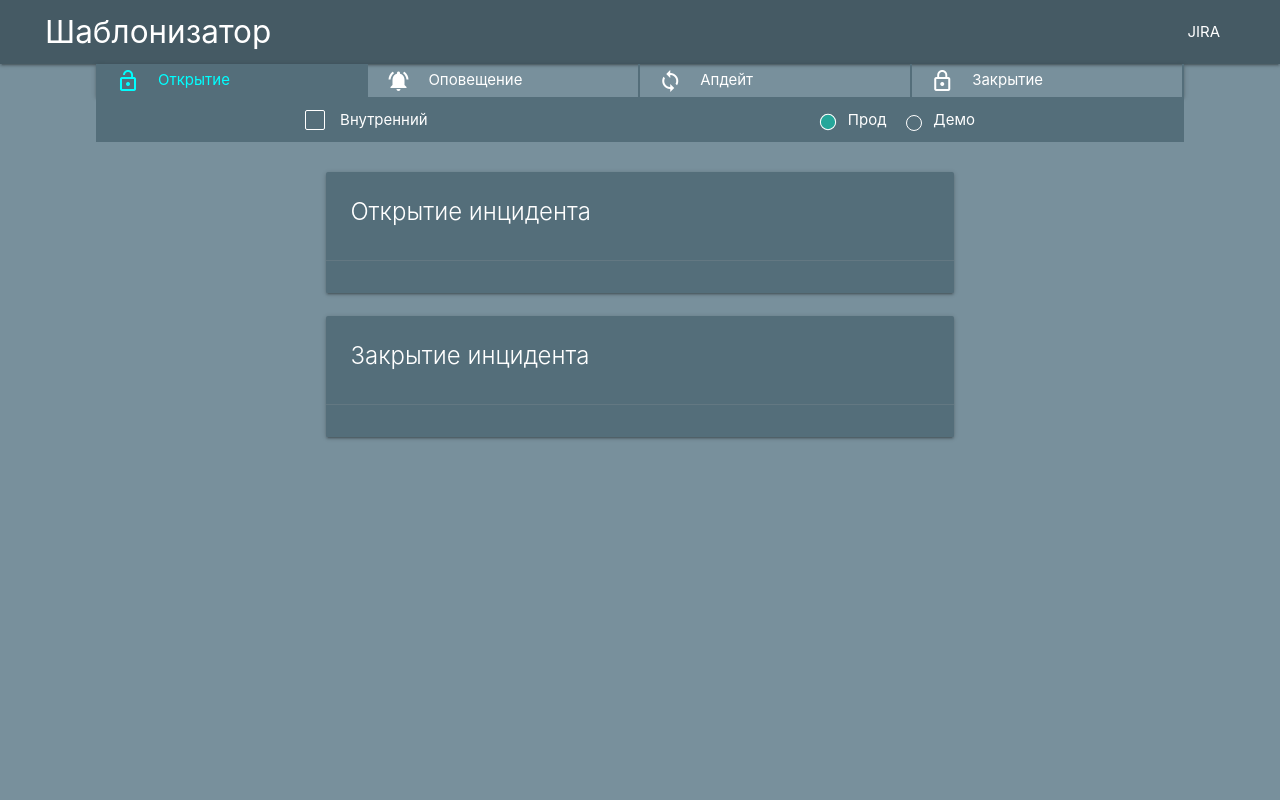
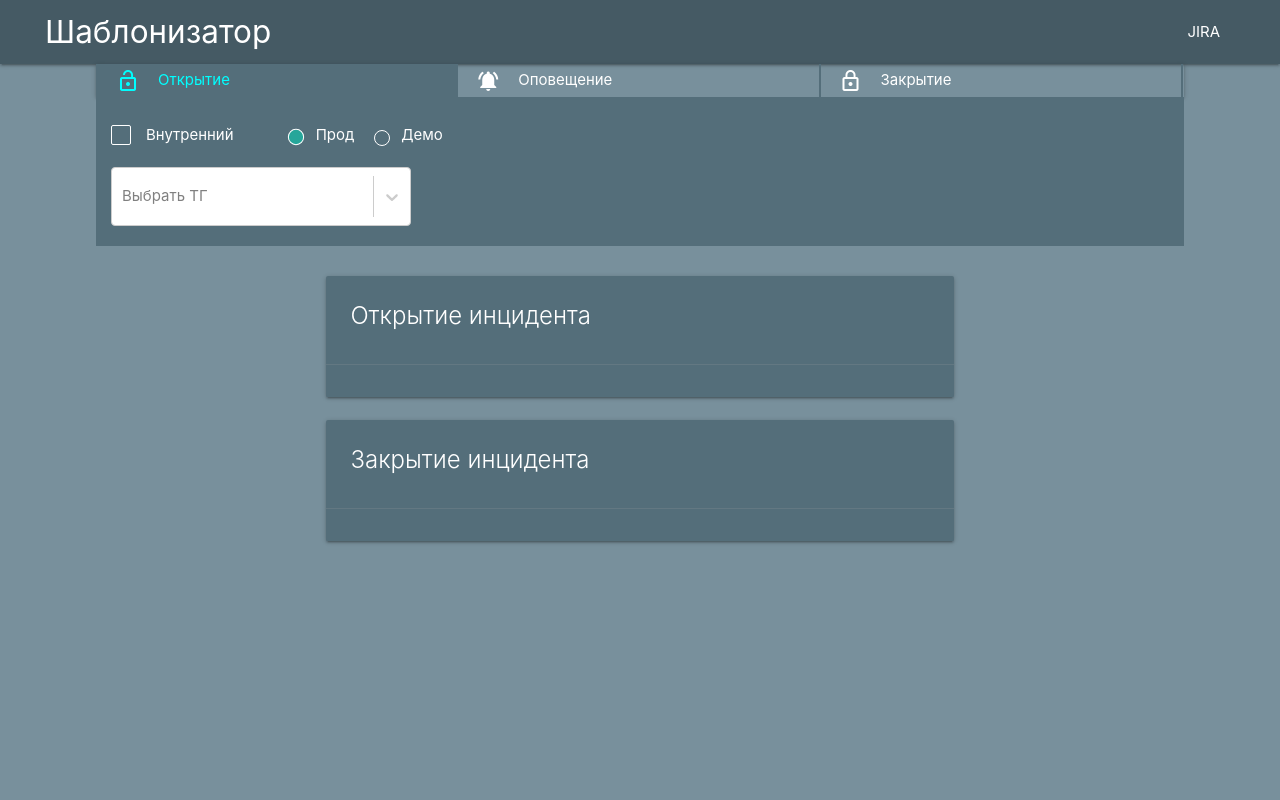
Before and after one commit to webdirection-dev/templater-spa, a React (Create React App) app: page / in a window 1280 px wide. Shown: the top 800 px of the page. Built offline with nearby package versions, Linux system fonts and the light colour scheme.

Commit message:
ADD
Added multiply select

```diff
--- a/package.json
+++ b/package.json
@@ -7,8 +7,10 @@
     "@testing-library/jest-dom": "^5.15.0",
     "@testing-library/react": "^11.2.7",
     "@testing-library/user-event": "^12.8.3",
+    "materialize-css": "^1.0.0-rc.2",
     "react": "^17.0.2",
     "react-dom": "^17.0.2",
+    "react-materialize": "^3.10.0",
     "react-scripts": "4.0.3",
     "web-vitals": "^1.1.2"
   },
@@ -39,6 +41,7 @@
     ]
   },
   "devDependencies": {
-    "gh-pages": "^3.2.3"
+    "gh-pages": "^3.2.3",
+    "react-select": "^5.2.1"
   }
 }
--- a/src/components/controlPanel/controlPanel.css
+++ b/src/components/controlPanel/controlPanel.css
@@ -11,7 +11,7 @@
     align-items: center;
     width: 100%;
     background-color: #546e7a;
-    padding: 10px 15px;
+    padding: 10px 15px 20px;
     /*padding: 0 15px;*/
 }
 
@@ -22,6 +22,19 @@
 .control-panel__actions span:after {
     border: 1px solid white !important;
     top: 3px !important;
+}
+
+.control-panel__main {
+    display: flex;
+    flex-direction: column;
+    width: 100%;
+}
+
+.control-panel__header {
+    display: flex;
+    width: 100%;
+    padding: 15px 0 20px;
+    /*justify-content: space-around;*/
 }
 
 .summary {
@@ -45,6 +58,23 @@
     border: 2px solid transparent !important;
 }
 
-.summary-radio {
+.control-panel__radio {
     display: flex;
+    margin-left: 50px;
 }
+
+.select-react {
+    width: 300px;
+}
+
+.css-319lph-ValueContainer {
+    padding-top: 0 !important;
+    padding-bottom: 0 !important;
+}
+
+.css-6j8wv5-Input {
+    margin-top: 0 !important;
+    padding-top: 0 !important;
+    padding-bottom: 0 !important;
+    margin-bottom: 0 !important;
+}
--- a/src/components/controlPanel/controlPanel.jsx
+++ b/src/components/controlPanel/controlPanel.jsx
@@ -1,11 +1,18 @@
 import {useState} from "react";
-
 import ControlTitleItem from "../controlTitleItem";
 import './controlPanel.css'
+
+import Select from 'react-select';
+import DataForTG from "../../data/dataForTG";
 
 const ControlPanel = () => {
     const [isInside, setInside] = useState(false);
     const [isStand, setStand] = useState('prod');
+    const [isSelectTG, setSelectTG] = useState(null);
+
+    if (isSelectTG !== null) {
+        console.log(isSelectTG)
+    }
 
     const [nameAction, setNameAction] = useState('Открытие');
 
@@ -14,8 +21,8 @@ const ControlPanel = () => {
     }
 
     const onChangeInput = (event) => {
-        const {value} = event.target;
-        setStand(value);
+        const {name, value} = event.target;
+        if (name === 'isStand') setStand(value);
     };
 
     const getNameAction = (item) => {
@@ -23,10 +30,40 @@ const ControlPanel = () => {
     };
 
     const openControl = (item) => {
+        return(
+            <FormToSummary
+                item={item}
+                isInside={isInside}
+                isStand={isStand}
+                onCheckBox={onCheckBox}
+                onChangeInput={onChangeInput}
+                setSelectTG={setSelectTG}
+            />
+        )
+    };
+
+    return(
+        <div className='control-panel'>
+            <ul className="collapsible control-title__list">
+                <ControlTitleItem
+                    getNameAction={getNameAction}
+                    nameAction={nameAction}
+                />
+            </ul>
+            {openControl(nameAction)}
+        </div>
+    )
+};
+
+export default ControlPanel;
+
+const FormToSummary = ({item, isInside, isStand, onCheckBox, onChangeInput, setSelectTG}) => {
         let content = null;
+
         if (item === 'Открытие') {
             content = (
-                <>
+                <div className='control-panel__main'>
+                    <div className="control-panel__header">
                         <div>
                             <label>
                                 <input
@@ -40,11 +77,11 @@ const ControlPanel = () => {
                             </label>
                         </div>
 
-                    <div className="summary-radio">
+                        <div className="control-panel__radio">
                             <div>
                                 <label>
                                     <input
-                                    name="stand"
+                                        name="isStand"
                                         value='prod'
                                         type="radio"
                                         checked={isStand === 'prod'}
@@ -56,7 +93,7 @@ const ControlPanel = () => {
                             <div>
                                 <label>
                                     <input
-                                    name="stand"
+                                        name="isStand"
                                         value='demo'
                                         type="radio"
                                         checked={isStand === 'demo'}
@@ -66,7 +103,19 @@ const ControlPanel = () => {
                                 </label>
                             </div>
                         </div>
-                </>
+                    </div>
+
+                    <div className="control-panel__footer">
+                        <Select
+                            isMulti
+                            className='select-react'
+                            onChange={setSelectTG}
+                            options={DataForTG}
+                            placeholder='Выбрать ТГ'
+                            noOptionsMessage={() => 'ТГ не найдена'}
+                        />
+                    </div>
+                </div>
             )
         }
 
@@ -94,18 +143,3 @@ const ControlPanel = () => {
             </div>
         )
 };
-
-    return(
-        <div className='control-panel'>
-            <ul className="collapsible control-title__list">
-                <ControlTitleItem
-                    getNameAction={getNameAction}
-                    nameAction={nameAction}
-                />
-            </ul>
-            {openControl(nameAction)}
-        </div>
-    )
-};
-
-export default ControlPanel;
--- a/src/data/dataForItem.js
+++ b/src/data/dataForItem.js
@@ -8,10 +8,6 @@ const DataForItem = [
         name: 'Оповещение'
     },
     {
-        icon: 'loop',
-        name: 'Апдейт'
-    },
-    {
         icon: 'lock_outline',
         name: 'Закрытие'
     }
--- /dev/null
+++ b/src/data/dataForTG.js
@@ -0,0 +1,16 @@
+const DataForTG = [
+    {
+        label: 'Не определено',
+        value: 'Не определено'
+    },
+    {
+        label: 'Все ТГ',
+        value: 'Все ТГ'
+    },
+    {
+        label: 'Все ТГ, кроме Фарма',
+        value: 'Все ТГ, кроме Фарма'
+    },
+];
+
+export default DataForTG;
```
Also changed, not shown: 1 other file (tests, documents, lock files or other folders). Lines whose indentation alone changed are shown as unchanged.
